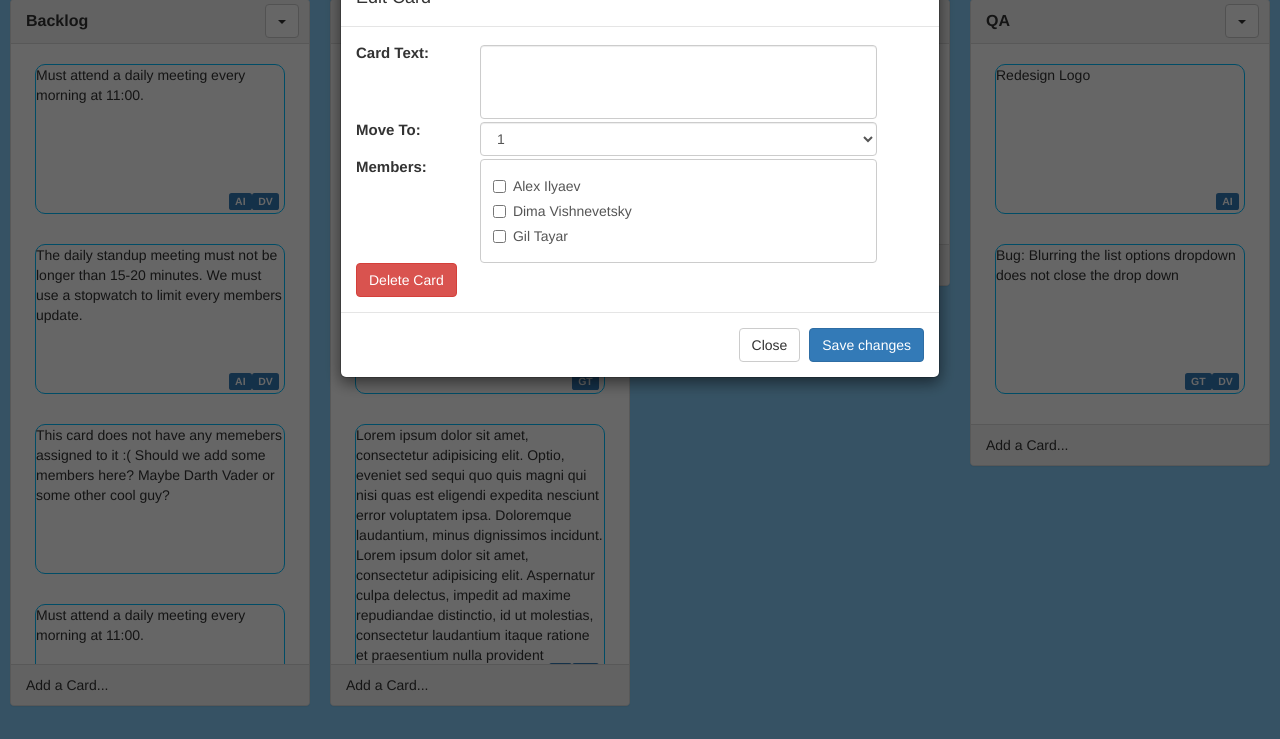
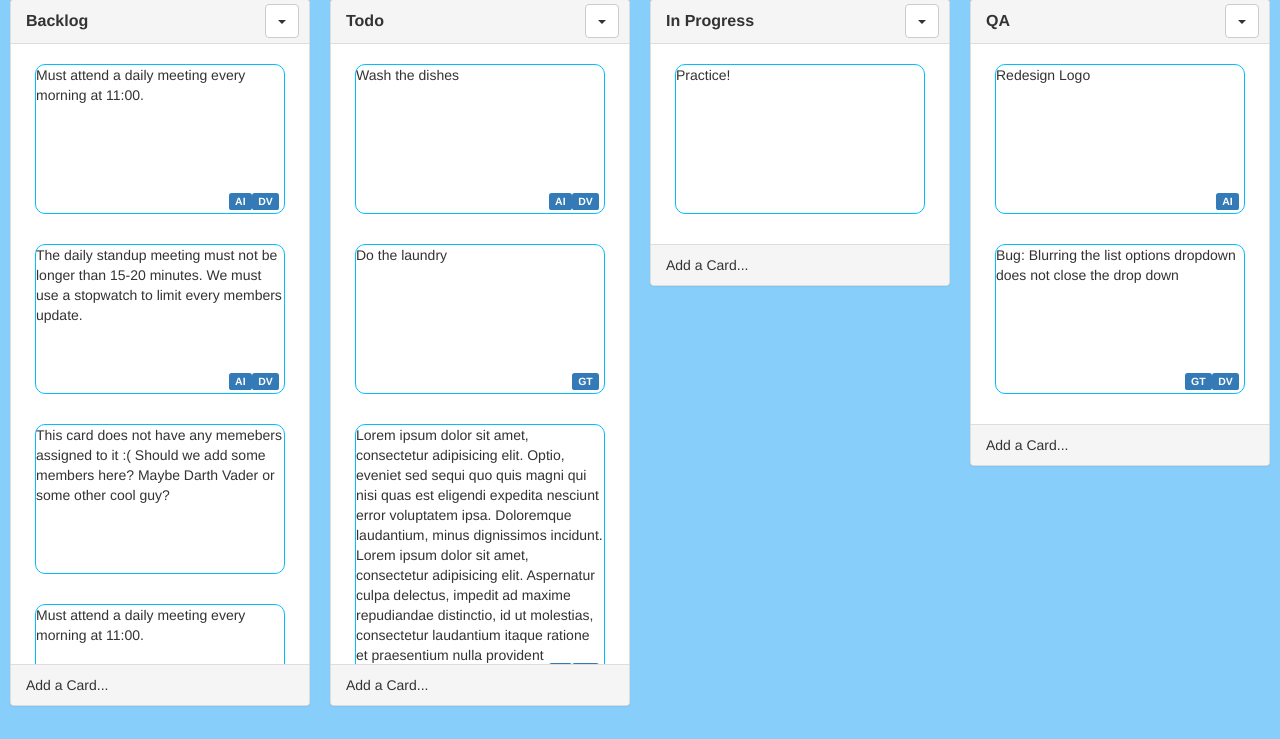
Before and after one commit to HiLuLiT/taskboard, a website: page index.html in a window 1280 px wide. Shown: the part 61-800 px from the top of the page. Drawn offline with Linux system fonts and the light colour scheme; files whose address does not match are found by name.

Commit message:
fixed edit modal styling

```diff
--- a/index.html
+++ b/index.html
@@ -25,19 +25,25 @@
     <div class="modal-dialog" role="document">
       <div class="modal-content">
         <div class="modal-header">
-          <button type="button" class="close" data-dismiss="modal" aria-label="Close"><span class="close-x" aria-hidden="true">&times;</span></button>
+          <button type="button" class="close" data-dismiss="modal" aria-label="Close"><span class="close-x"
+                                                                                            aria-hidden="true">&times;</span>
+          </button>
           <h4 class="modal-title">Edit Card</h4>
         </div>
+
         <div class="modal-body">
-
-          <div class="text-area">
-            <span class="text-title">Card Text:</span>
-            <textarea class="form-control text-box" rows="3"></textarea>
+          <form class="form-horizontal">
+            <div class="form-group">
+              <label for="cardtext" class="col-sm-2 control-label">Card Text:</label>
+              <div class="col-sm-10">
+                <textarea class="form-control text-box" id="cardtext" rows="5"></textarea>
+              </div>
             </div>
 
-          <div class="move-select-list">
-            <span class="text-title">Move To:</span>
-            <select class="form-control select-list-menu">
+            <div class="form-group">
+              <label for="moveto" class="col-sm-2 control-label">Move To:</label>
+              <div class="col-sm-10">
+                <select id="moveto" class="form-control select-list-menu">
                   <option>1</option>
                   <option>2</option>
                   <option>3</option>
@@ -45,23 +51,25 @@
                   <option>5</option>
                 </select>
               </div>
+            </div>
 
-          <span class="text-title">Members:</span>
-          <div class="members-checkbox">
+            <div class="form-group">
+              <label class="col-sm-2 control-label">Members:</label>
+              <div class="col-sm-7">
+                  <div class="panel panel-default">
+                    <div class="panel-body members-checkbox">
                     <div class="checkbox">
                       <label>
                         <input type="checkbox" value="">
                         Alex Ilyaev
                       </label>
                     </div>
-
                     <div class="checkbox">
                       <label>
                         <input type="checkbox" value="">
                         Dima Vishnevetsky
                       </label>
                     </div>
-
                     <div class="checkbox">
                       <label>
                         <input type="checkbox" value="">
@@ -69,7 +77,11 @@
                       </label>
                     </div>
                   </div>
+                </div>
+              </div>
+            </div>
             <button type="button" class="btn btn-danger">Delete Card</button>
+          </form>
         </div>
         <div class="modal-footer">
           <button type="button" class="btn btn-default close-btn" data-dismiss="modal">Close</button>
@@ -78,6 +90,7 @@
       </div><!-- /.modal-content -->
     </div><!-- /.modal-dialog -->
   </div><!-- /.modal -->
+
 
   <ul class="flex-wrap lists-wrap">
 
--- a/main.css
+++ b/main.css
@@ -167,23 +167,14 @@ position: absolute;
 }
 
 .members-checkbox {
-  display: inline-block;
-  vertical-align: text-top;
-  width: 70%;
-  padding: 6px 12px;
-  font-size: 14px;
-  line-height: 1.42857143;
-  color: #555;
-  background-color: #fff;
-  background-image: none;
-  border: 1px solid #ccc;
-  border-radius: 4px;
+  max-height: 150px;
+  overflow: auto;
 }
 
 .mymodal {
   display: block;
   background-color: rgba(0,0,0,0.6);
-  /*display: none;*/
+  display: none;
 }
 
 /*.modal-dialog {*/
```
Lines whose indentation alone changed are shown as unchanged.
